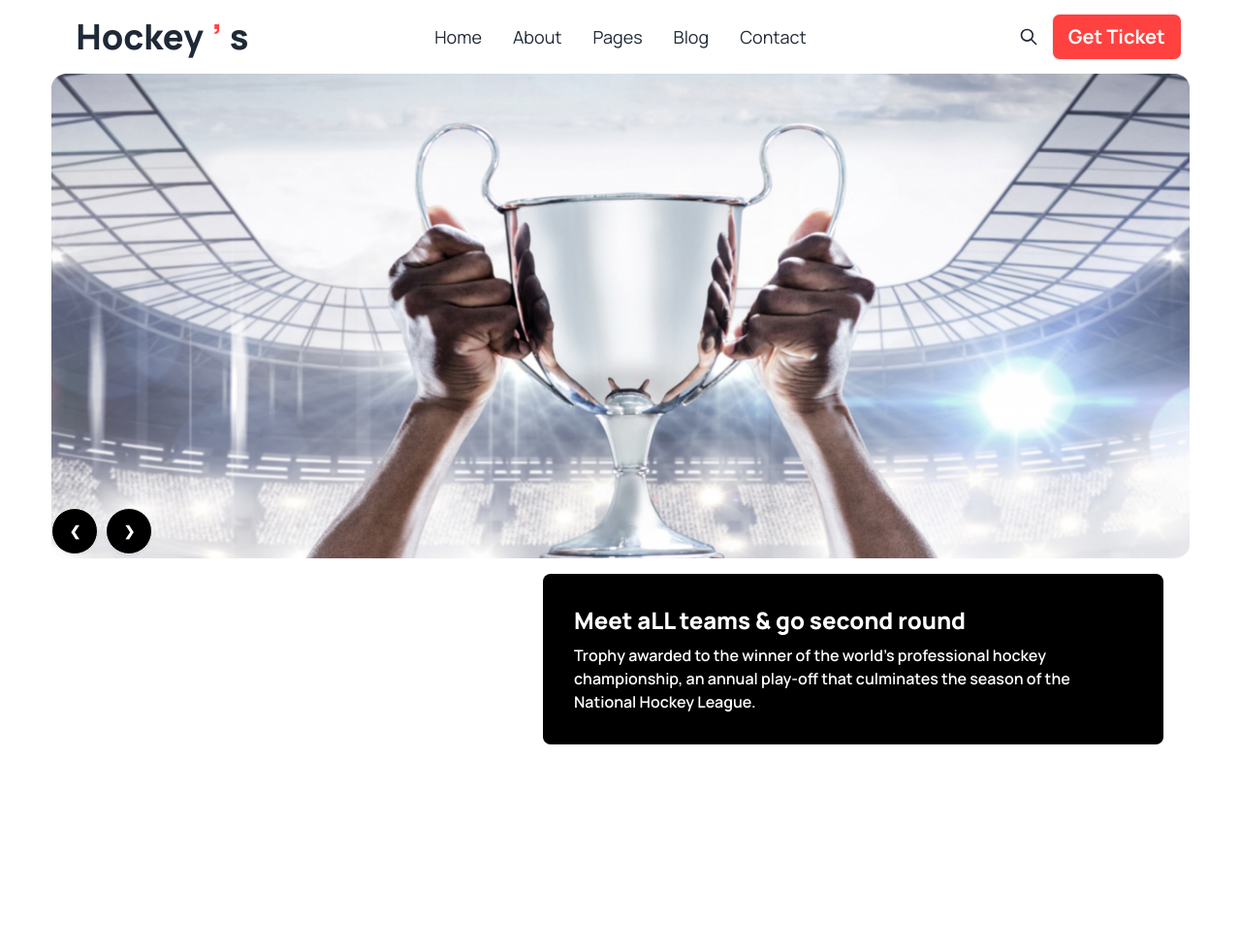
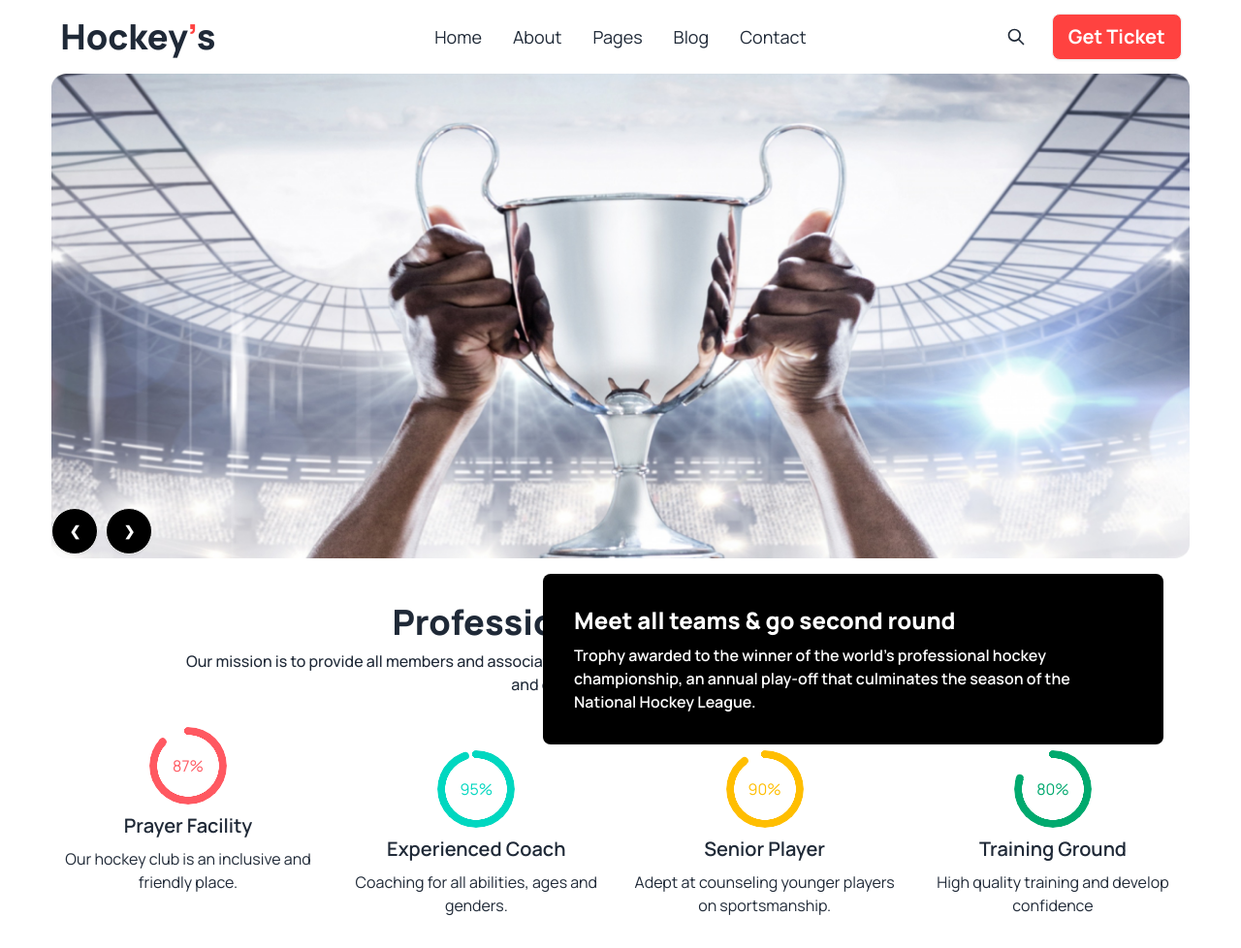
Before and after one commit to BJOARDER7/hockey-tournament, a plain HTML site: page index.html in a window 1280 px wide. Shown: the whole page at 97% size. Before the commit the page ends 800 px from the top, so only its background shows below. Drawn offline with nearby package versions, Linux system fonts and the light colour scheme.

Commit message:
added hockey club section

```diff
--- a/index.html
+++ b/index.html
@@ -30,7 +30,7 @@
               <li><a>Contact</a></li>
               </ul>
             </div>
-            <a class="btn btn-ghost text-2xl lg:text-4xl font-extrabold">Hockey<span class="text-[#FF4240]">’</span>s</a>
+            <a class="btn btn-ghost text-2xl lg:text-4xl font-extrabold p-0">Hockey<span class="text-[#FF4240] mx-[-8px] lg:mx-[-9px] p-0">’</span>s</a>
           </div>
           <div class="navbar-center hidden lg:flex">
             <ul class="menu menu-horizontal px-1 text-lg">
@@ -42,7 +42,7 @@
             </ul>
           </div>
           <div class="navbar-end">
-            <button class="btn btn-ghost btn-circle">
+            <button class="btn btn-ghost btn-circle hidden lg:block">
               <svg xmlns="http://www.w3.org/2000/svg" class="h-5 w-5" fill="none" viewBox="0 0 24 24" stroke="currentColor"><path stroke-linecap="round" stroke-linejoin="round" stroke-width="2" d="M21 21l-6-6m2-5a7 7 0 11-14 0 7 7 0 0114 0z" /></svg>
             </button>
             <button class="btn bg-[#FF4240]">
@@ -82,12 +82,42 @@
           </div>
         </div>
       </div>
+      <!-- overflow meet section -->
       <div class="bg-black text-white mt-2 p-4 lg:p-8 rounded-lg w-full lg:w-1/2 lg:right-20 lg:bottom-8 lg:absolute">
-        <h3 class="font-extrabold text-lg lg:text-2xl pb-2">Meet aLL teams & go second round</h3>
+        <h3 class="font-extrabold text-lg lg:text-2xl pb-2">Meet all teams & go second round</h3>
         <p class="font-semibold text-sm lg:text-base">Trophy awarded to the winner of the world's professional hockey championship, an annual play-off that culminates the season of the National Hockey League.</p>
       </div>
     </header>
     <main>
+      <section class="mb-4 lg:mb-8">
+        <div class="text-center mt-6 lg:mt-10 mx-4 lg:mx-32 mb-4 lg:mb-8">
+          <h3 class="font-extrabold text-xl lg:text-4xl mb-2">Professional Hockeys Club</h3>
+          <p class="font-medium text-sm lg:text-base">Our mission is to provide all members and associates of the Club with pathways and opportunities to fulfil their individual and collective goals in hockey.</p>
+        </div>
+        <div class="lg:flex lg:space-x-4 space-y-6">
+        <div class="text-center space-y-2 flex-1">
+          <div class="radial-progress text-error" style="--value:87;" role="progressbar">87%</div>
+          <h4 class="font-semibold text-xl">Prayer Facility</h4>
+          <p>Our hockey club is an inclusive and friendly place.</p>
+        </div>
+        <div class="text-center space-y-2 flex-1">
+          <div class="radial-progress text-accent" style="--value:95;" role="progressbar">95%</div>
+          <h4 class="font-semibold text-xl">Experienced Coach</h4>
+          <p>Coaching for all abilities, ages and genders.</p>
+
+        </div>
+        <div class="text-center space-y-2 flex-1">
+          <div class="radial-progress text-warning" style="--value:90;" role="progressbar">90%</div>
+          <h4 class="font-semibold text-xl">Senior Player</h4>
+          <p>Adept at counseling younger players on sportsmanship.</p>
+        </div>
+        <div class="text-center space-y-2 flex-1">
+          <div class="radial-progress text-success" style="--value:80;" role="progressbar">80%</div>
+          <h4 class="font-semibold text-xl">Training Ground</h4>
+          <p>High quality training and develop confidence</p>
+        </div>
+      </div>
+      </section>
 
     </main>
     <footer>
```
Also changed, not shown: styles/hockey.css (line endings or trailing spaces).
